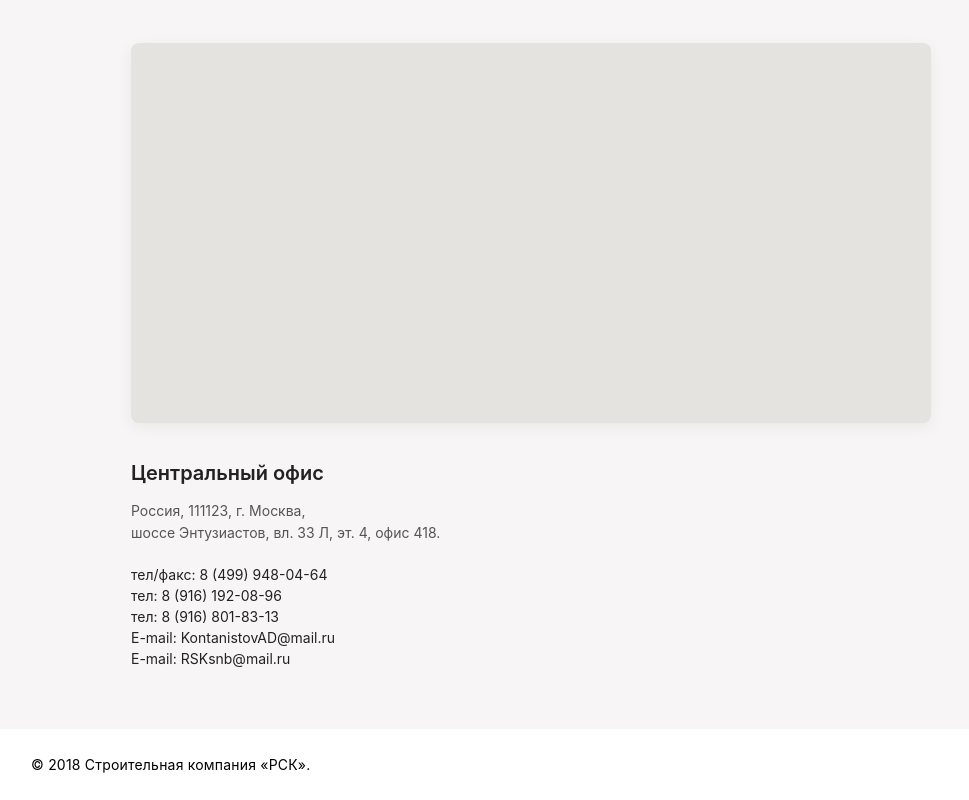
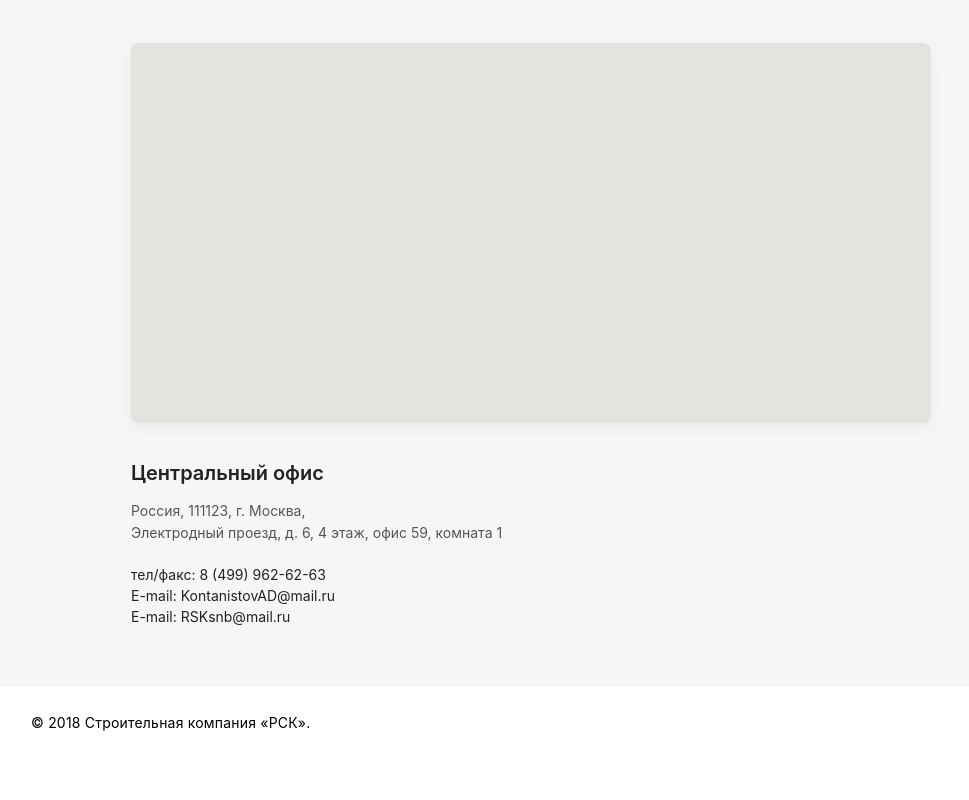
Before and after one commit to rsk-admin/rsk, a website built with Vite: page index.html in a window 1280 px wide. Shown: the part 5291-6091 px from the top of the page, without its empty margins (109-1078 px from the left). After the commit the page ends 6049 px from the top, so only its background shows below. Built offline with nearby package versions, Linux system fonts and the light colour scheme.

Commit message:
fix: добавить meta description и обновить контактные данные
- Добавлены теги <meta name='description'> во все HTML-файлы для прохождения Lighthouse SEO-проверки
- Скорректированы контактные данные в соответствии с актуальными требованиями заказчика

```diff
--- a/index.html
+++ b/index.html
@@ -5,6 +5,10 @@
         <link rel="icon" type="image/svg+xml" href="./favicon.svg" />
         <meta name="viewport" content="width=device-width, initial-scale=1.0" />
         <title>Строительная компания РСК</title>
+        <meta
+            name="description"
+            content="Строительная компания РСК. Разработка, подготовка и оформление исполнительной документации, гражданское и коммерческое строительство."
+        />
     </head>
     <body>
         <!-- Шапка сайта -->
--- a/src/components/contacts/contacts.html
+++ b/src/components/contacts/contacts.html
@@ -10,7 +10,7 @@
                 <iframe
                     src="https://yandex.ru/map-widget/v1/?um=constructor%3A04a64e2c57728151901650df1986dcc0f745ca8a5e5e5b7205c7db7e7ef32f58&amp;source=constructor"
                     class="contacts__map"
-                    title="Карта проезда к центральному офису ООО РСК: г. Москва, шоссе Энтузиастов, вл. 33 Л"
+                    title="Карта проезда к центральному офису ООО РСК: г. Москва, Электродный проезд, д. 6"
                     loading="lazy"
                     frameborder="0"
                     allowfullscreen="true"
@@ -22,21 +22,13 @@
 
                 <address class="contacts__address">
                     Россия, 111123, г. Москва,<br />
-                    шоссе Энтузиастов, вл. 33 Л, эт. 4, офис 418.
+                    Электродный проезд, д. 6, 4 этаж, офис 59, комната 1
                 </address>
 
                 <div class="contacts__list">
                     <p class="contacts__item">
                         <span class="contacts__link">тел/факс:</span>
-                        <a href="tel:+74999480464" class="contacts__link">8 (499) 948-04-64</a>
-                    </p>
-                    <p class="contacts__item">
-                        <span class="contacts__link">тел:</span>
-                        <a href="tel:+79161920896" class="contacts__link">8 (916) 192-08-96</a>
-                    </p>
-                    <p class="contacts__item">
-                        <span class="contacts__link">тел:</span>
-                        <a href="tel:+79168018313" class="contacts__link">8 (916) 801-83-13</a>
+                        <a href="tel:+74999480464" class="contacts__link">8 (499) 962-62-63</a>
                     </p>
                     <p class="contacts__item">
                         <span class="contacts__link">E-mail:</span>
```
Also changed, not shown: project.html (+4 -0 lines).
